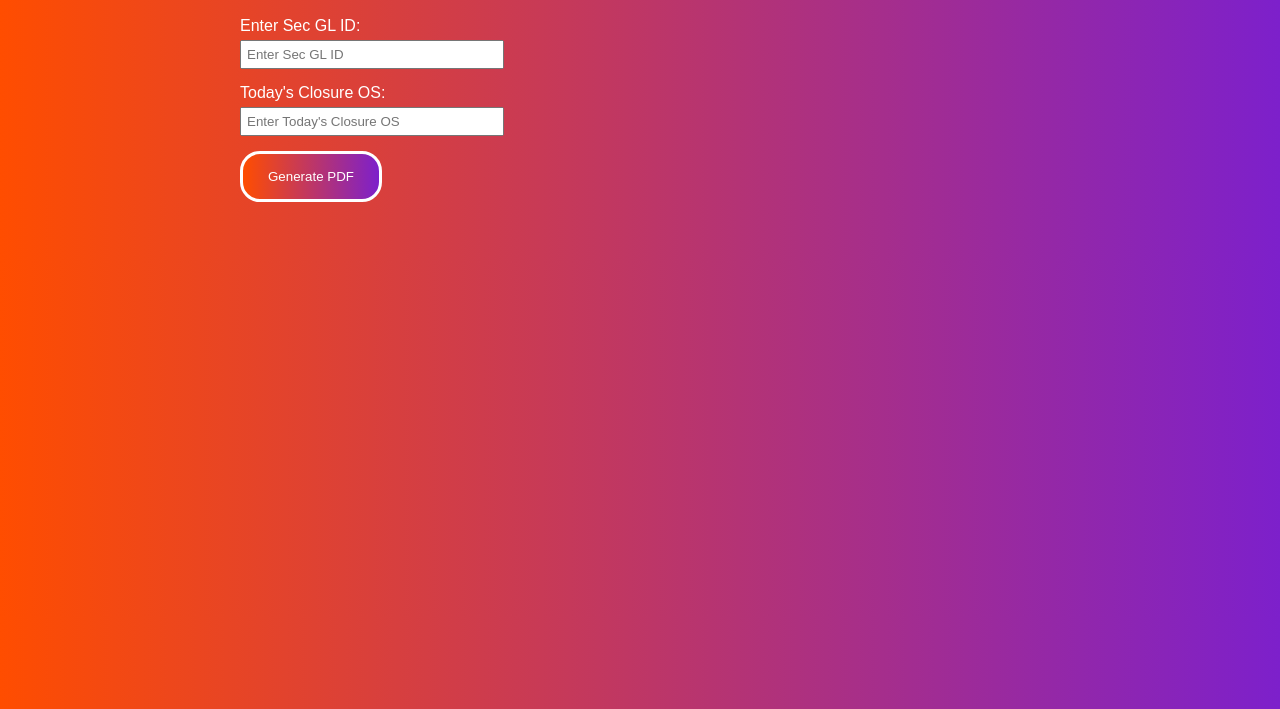
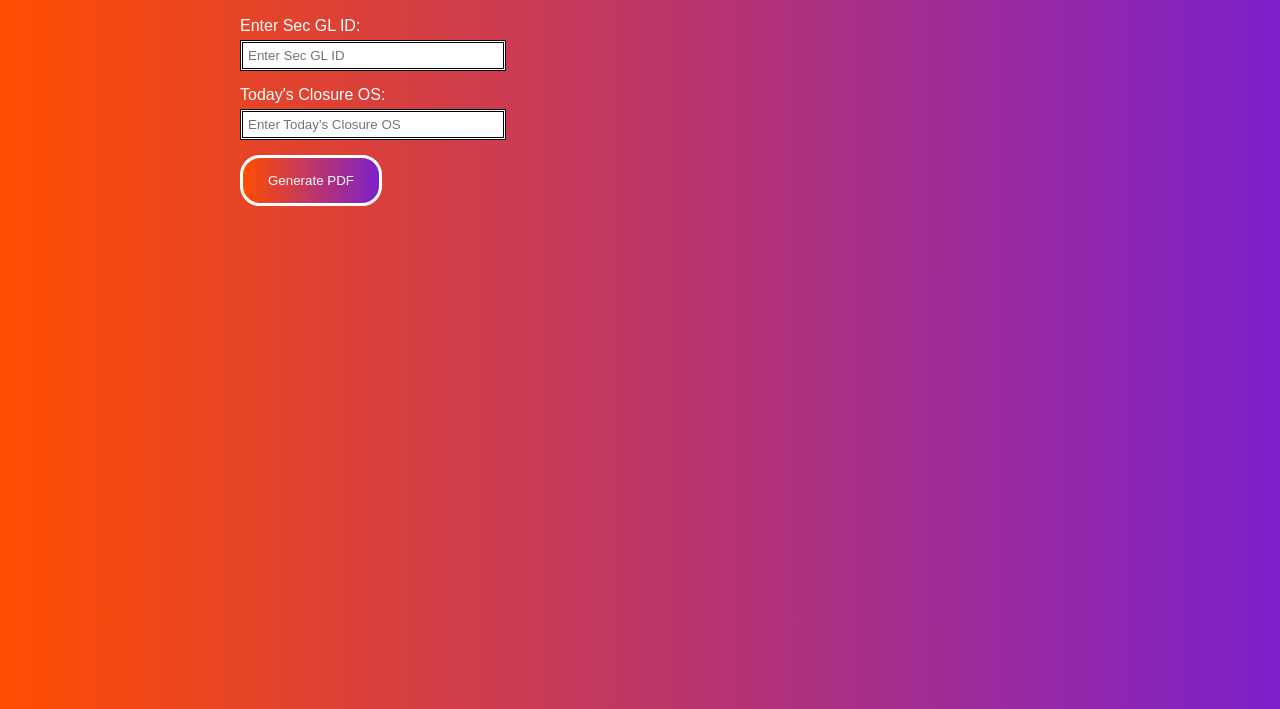
Before and after one commit to RupeekAuctionTeam/RupeekAuctionTeam-Fed-to-RCPL-ITO-Consent-form-PDF, a plain HTML site: page index.html in a window 1280 px wide. Shown: the part 91-800 px from the top of the page. Drawn offline with nearby package versions, Linux system fonts and the light colour scheme.

Commit message:
index.html

```diff
--- a/index.html
+++ b/index.html
@@ -21,6 +21,7 @@
       margin-bottom: 5px;
     }
     input, select {
+      border: double;
       width: 250px;
       padding: 5px;
       margin-right: 20px;
```
